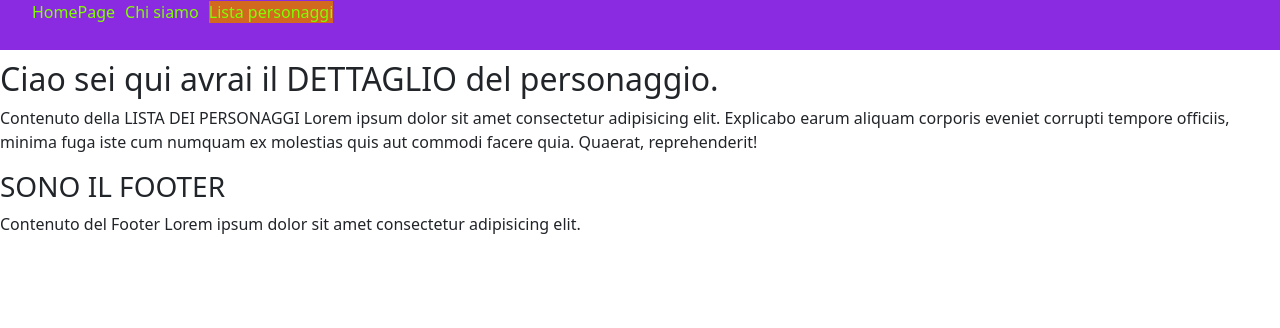
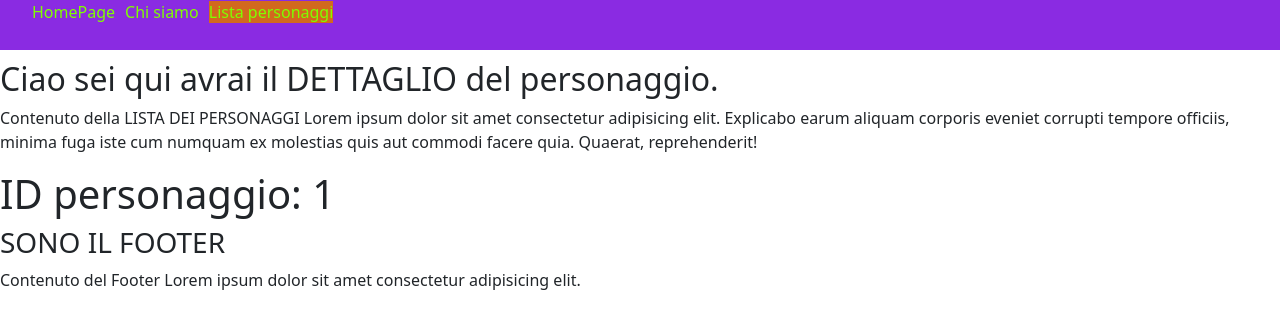
Before and after one commit to pimoGit/lc-react-151, a React (Vite) app: page /personaggi/1 in a window 1280 px wide. Shown: the top 328 px of the page. Built offline with nearby package versions, Linux system fonts and the light colour scheme; the HTML template or start-up script is replaced by a standard one.

Commit message:
catturo da page dettaglio parametro dinamico

```diff
--- a/src/components/rickmorty/CharacterCard.jsx
+++ b/src/components/rickmorty/CharacterCard.jsx
@@ -1,3 +1,5 @@
+import { Link } from "react-router-dom";
+
 function CharacterCard({ character }) {
 
     // destrutturiamo oggetto props
@@ -6,7 +8,7 @@ function CharacterCard({ character }) {
     // const name = props.name;
     // const originName = props.originName;
 
-    const { image, status, name, originName } = character;
+    const { image, status, name, originName, id } = character;
 
     return (
         <div
@@ -21,6 +23,10 @@ function CharacterCard({ character }) {
                     <span className={`status-icon is-${status.toLowerCase()}`}></span>
                     {status} - {originName}
                 </p>
+                <Link to={`/personaggi/${id}`}>
+                    Vai al dettaglio
+                </Link>
+
             </div>
         </div>
     )
--- a/src/pages/CharachterDetail.jsx
+++ b/src/pages/CharachterDetail.jsx
@@ -1,5 +1,8 @@
 // importiamo componente di listato
+import { useParams } from "react-router-dom";
+
 function CharachterDetail() {
+    const { id } = useParams();
 
     return (
         <>
@@ -8,6 +11,9 @@ function CharachterDetail() {
                 Contenuto della LISTA DEI PERSONAGGI
                 Lorem ipsum dolor sit amet consectetur adipisicing elit. Explicabo earum aliquam corporis eveniet corrupti tempore officiis, minima fuga iste cum numquam ex molestias quis aut commodi facere quia. Quaerat, reprehenderit!
             </p>
+            <div>
+                <h1>ID personaggio: {id}</h1>
+            </div>
         </>
     )
 }
```
